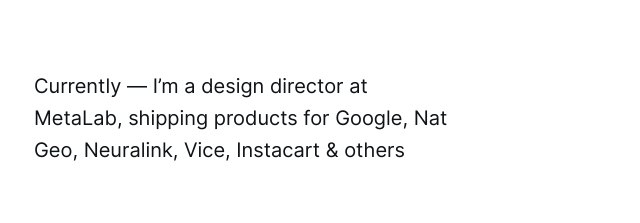
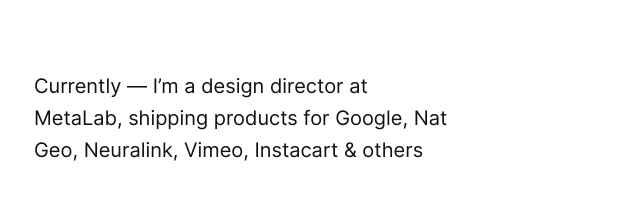
Before and after one commit to ksokhan/ks.io, a website built with Parcel: page index.html in a window 1280 px wide. Shown: the part 326-549 px from the top of the page, 146-786 px from the left. Built offline with nearby package versions, Linux system fonts and the light colour scheme.

Commit message:
Update companies Ive worked with

```diff
--- a/index.html
+++ b/index.html
@@ -18,7 +18,7 @@
   <ul class="cv">
     <li class="cv-item">
       Currently &mdash;
-      I&rsquo;m a design director at MetaLab, shipping products for Google, Nat Geo, Neuralink, Vice, Instacart & others
+      I&rsquo;m a design director at MetaLab, shipping products for Google, Nat Geo, Neuralink, Vimeo, Instacart & others
     </li>
     <li class="cv-item">
       A long time ago &mdash;
```
